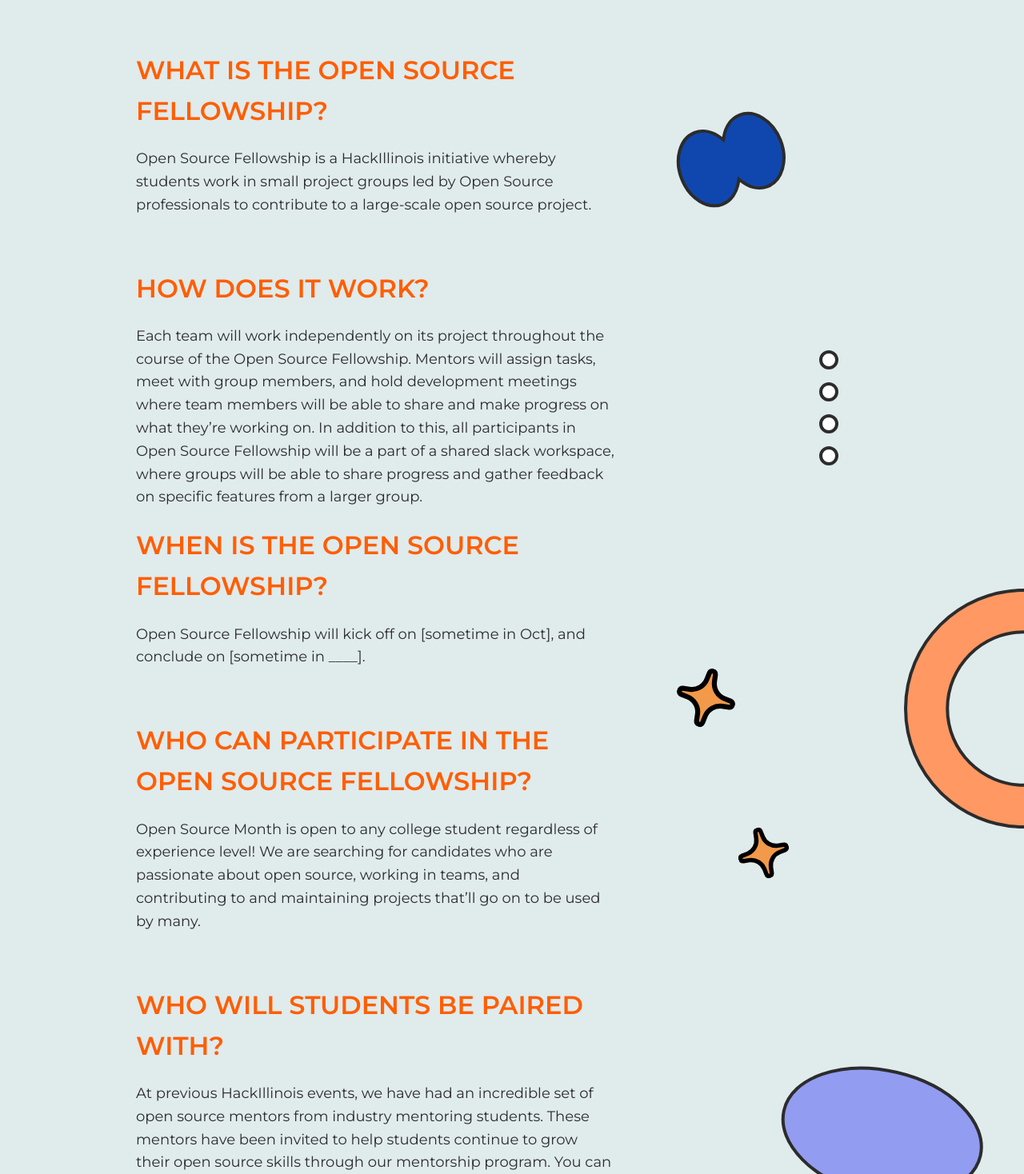
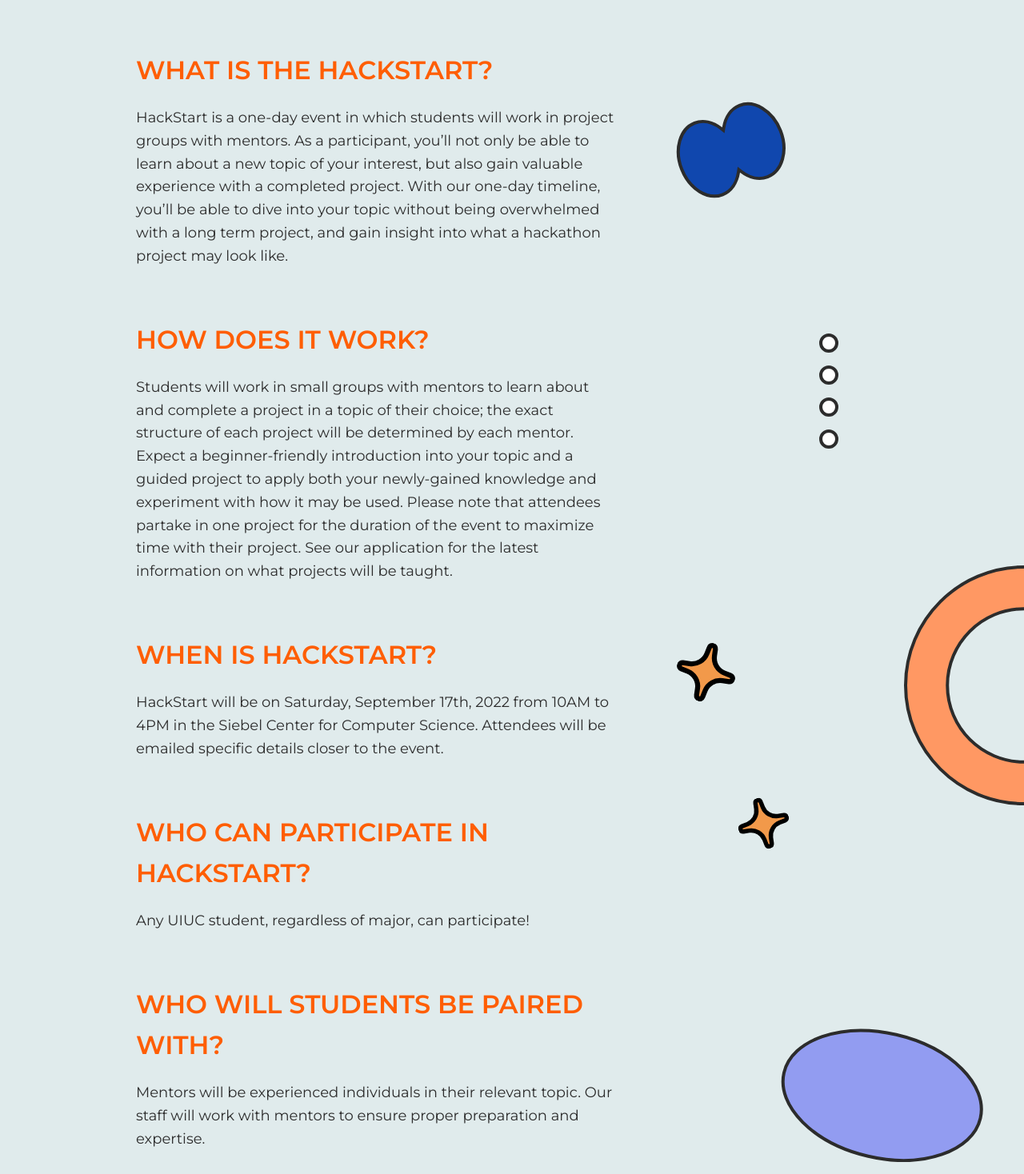
Before and after one commit to HackIllinois/hackstart-site, a React (Create React App) app: page / in a window 1280 px wide. Shown: the part 2562-4030 px from the top of the page at 80% size. Built offline with nearby package versions, Linux system fonts and the light colour scheme.

Commit message:
:speech_balloon: change faq text

```diff
--- a/src/pages/Home/FAQ/index.tsx
+++ b/src/pages/Home/FAQ/index.tsx
@@ -12,16 +12,16 @@
   <section className={styles.faq} id="faq">
     <div className={styles.text}>
       <h2 className="mb-large">FAQ</h2>
-      <h3 className="mb-small">What is the Open Source Fellowship?</h3>
-      <p className="mb-large">Open Source Fellowship is a HackIllinois initiative whereby students work in small project groups led by Open Source professionals to contribute to a large-scale open source project.</p>
+      <h3 className="mb-small">What is the HackStart?</h3>
+      <p className="mb-large">HackStart is a one-day event in which students will work in project groups with mentors. As a participant, you’ll not only be able to learn about a new topic of your interest, but also gain valuable experience with a completed project. With our one-day timeline, you’ll be able to dive into your topic without being overwhelmed with a long term project, and gain insight into what a hackathon project may look like.</p>
       <h3 className="mb-small">How does it work?</h3>
-      <p className="mb-small">Each team will work independently on its project throughout the course of the Open Source Fellowship. Mentors will assign tasks, meet with group members, and hold development meetings where team members will be able to share and make progress on what they’re working on. In addition to this, all participants in Open Source Fellowship will be a part of a shared slack workspace, where groups will be able to share progress and gather feedback on specific features from a larger group.</p>
-      <h3 className="mb-small">When is the Open Source Fellowship?</h3>
-      <p className="mb-large">Open Source Fellowship will kick off on [sometime in Oct], and conclude on [sometime in ____].</p>
-      <h3 className="mb-small">Who can participate in the Open Source Fellowship?</h3>
-      <p className="mb-large">Open Source Month is open to any college student regardless of experience level! We are searching for candidates who are passionate about open source, working in teams, and contributing to and maintaining projects that’ll go on to be used by many.</p>
+      <p className="mb-large">Students will work in small groups with mentors to learn about and complete a project in a topic of their choice; the exact structure of each project will be determined by each mentor. Expect a beginner-friendly introduction into your topic and a guided project to apply both your newly-gained knowledge and experiment with how it may be used. Please note that attendees partake in one project for the duration of the event to maximize time with their project. See our application for the latest information on what projects will be taught.</p>
+      <h3 className="mb-small">When is HackStart?</h3>
+      <p className="mb-large">HackStart will be on Saturday, September 17th, 2022 from 10AM to 4PM in the Siebel Center for Computer Science. Attendees will be emailed specific details closer to the event.</p>
+      <h3 className="mb-small">Who can participate in HackStart?</h3>
+      <p className="mb-large">Any UIUC student, regardless of major, can participate!</p>
       <h3 className="mb-small">Who will students be paired with?</h3>
-      <p className="mb-large">At previous HackIllinois events, we have had an incredible set of open source mentors from industry mentoring students. These mentors have been invited to help students continue to grow their open source skills through our mentorship program. You can check out our mentors on our website soon!</p>
+      <p className="mb-large">Mentors will be experienced individuals in their relevant topic. Our staff will work with mentors to ensure proper preparation and expertise.</p>
     </div>
     <div className={styles.abstract}>
       <img className={clsx(styles.blueMiniCloud, "shape")} src={BLUE_MINI_CLOUD} alt="" />
```
